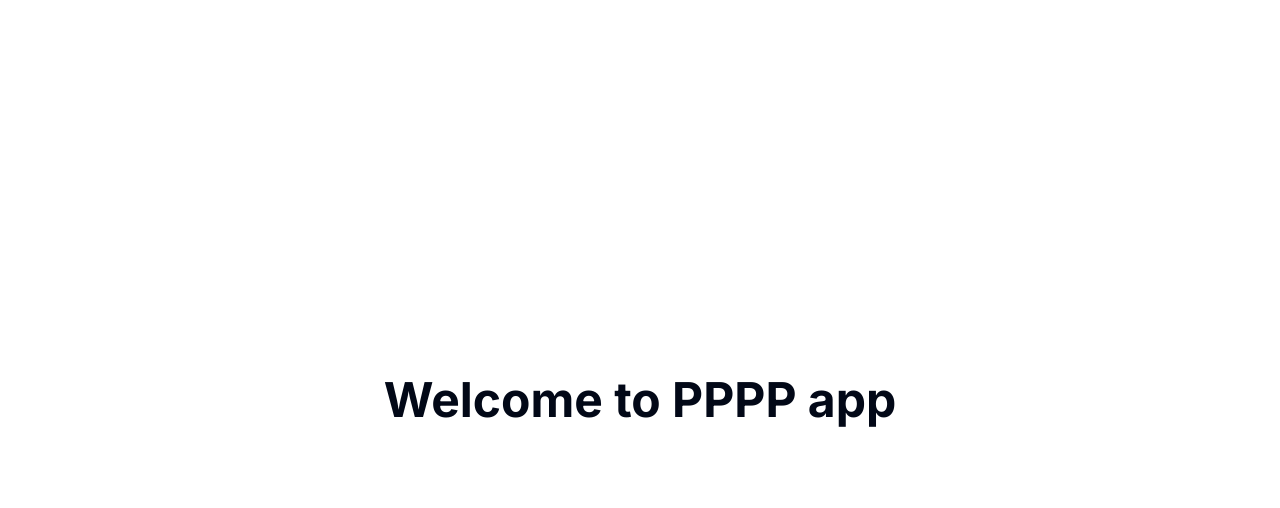
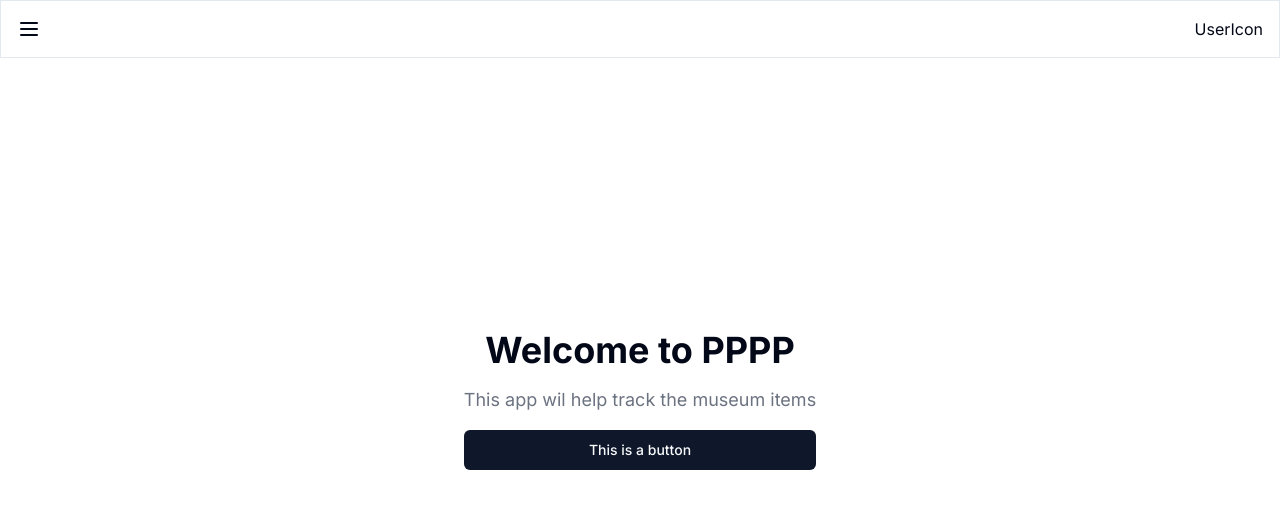
Before and after one commit to ManishManwani36/pppp-app, a Next.js app: page / in a window 1280 px wide. Shown: the top 508 px of the page. Built offline with nearby package versions, Linux system fonts and the light colour scheme.

Commit message:
setup dummy navigation

```diff
--- a/app/layout.tsx
+++ b/app/layout.tsx
@@ -1,6 +1,8 @@
 import type { Metadata } from "next";
 import { Inter } from "next/font/google";
 import "./globals.css";
+import { cn } from "@/lib/utils";
+import { MobileNavigation } from "@/components/navigation";
 
 const inter = Inter({ subsets: ["latin"] });
 
@@ -16,7 +18,12 @@
 }>) {
   return (
     <html lang="en">
-      <body className={inter.className}>{children}</body>
+      <body className={inter.className}>
+        <MobileNavigation />
+        <div className="w-full p-4 min-h-screen flex flex-col justify-center items-center">
+          {children}
+        </div>
+      </body>
     </html>
   );
 }
--- a/app/page.tsx
+++ b/app/page.tsx
@@ -1,9 +1,13 @@
-import Image from "next/image";
+import { Button } from "@/components/ui/button";
 
 export default function Home() {
   return (
-    <div className="min-h-screen flex justify-center items-center">
-      <h1 className="text-5xl font-bold">Welcome to PPPP app</h1>
+    <div className="text-center flex flex-col gap-4">
+      <h1 className="text-4xl font-bold">Welcome to PPPP</h1>
+      <p className="text-lg text-gray-500">
+        This app wil help track the museum items
+      </p>
+      <Button>This is a button</Button>
     </div>
   );
 }
--- /dev/null
+++ b/components/navigation.tsx
@@ -0,0 +1,39 @@
+import {
+  Sheet,
+  SheetContent,
+  SheetDescription,
+  SheetHeader,
+  SheetTitle,
+  SheetTrigger,
+} from "@/components/ui/sheet";
+import { Menu } from "lucide-react";
+
+export function MobileNavigation() {
+  return (
+    <div>
+      <Sheet>
+        <div className="fixed border w-full p-4 flex justify-between">
+          <SheetTrigger>
+            <Menu className="size-6" />
+          </SheetTrigger>
+          UserIcon
+        </div>
+        <SheetContent side="left">
+          <SheetHeader className="text-left">
+            <SheetTitle>Menu</SheetTitle>
+            <SheetDescription>
+              <ul>
+                <li>Item</li>
+                <li>Item</li>
+                <li>Item</li>
+                <li>Item</li>
+                <li>Item</li>
+                <li>Item</li>
+              </ul>
+            </SheetDescription>
+          </SheetHeader>
+        </SheetContent>
+      </Sheet>
+    </div>
+  );
+}
--- /dev/null
+++ b/components/ui/button.tsx
@@ -0,0 +1,56 @@
+import * as React from "react"
+import { Slot } from "@radix-ui/react-slot"
+import { cva, type VariantProps } from "class-variance-authority"
+
+import { cn } from "@/lib/utils"
+
+const buttonVariants = cva(
+  "inline-flex items-center justify-center whitespace-nowrap rounded-md text-sm font-medium ring-offset-background transition-colors focus-visible:outline-none focus-visible:ring-2 focus-visible:ring-ring focus-visible:ring-offset-2 disabled:pointer-events-none disabled:opacity-50",
+  {
+    variants: {
+      variant: {
+        default: "bg-primary text-primary-foreground hover:bg-primary/90",
+        destructive:
+          "bg-destructive text-destructive-foreground hover:bg-destructive/90",
+        outline:
+          "border border-input bg-background hover:bg-accent hover:text-accent-foreground",
+        secondary:
+          "bg-secondary text-secondary-foreground hover:bg-secondary/80",
+        ghost: "hover:bg-accent hover:text-accent-foreground",
+        link: "text-primary underline-offset-4 hover:underline",
+      },
+      size: {
+        default: "h-10 px-4 py-2",
+        sm: "h-9 rounded-md px-3",
+        lg: "h-11 rounded-md px-8",
+        icon: "h-10 w-10",
+      },
+    },
+    defaultVariants: {
+      variant: "default",
+      size: "default",
+    },
+  }
+)
+
+export interface ButtonProps
+  extends React.ButtonHTMLAttributes<HTMLButtonElement>,
+    VariantProps<typeof buttonVariants> {
+  asChild?: boolean
+}
+
+const Button = React.forwardRef<HTMLButtonElement, ButtonProps>(
+  ({ className, variant, size, asChild = false, ...props }, ref) => {
+    const Comp = asChild ? Slot : "button"
+    return (
+      <Comp
+        className={cn(buttonVariants({ variant, size, className }))}
+        ref={ref}
+        {...props}
+      />
+    )
+  }
+)
+Button.displayName = "Button"
+
+export { Button, buttonVariants }
--- /dev/null
+++ b/components/ui/sheet.tsx
@@ -0,0 +1,140 @@
+"use client"
+
+import * as React from "react"
+import * as SheetPrimitive from "@radix-ui/react-dialog"
+import { cva, type VariantProps } from "class-variance-authority"
+import { X } from "lucide-react"
+
+import { cn } from "@/lib/utils"
+
+const Sheet = SheetPrimitive.Root
+
+const SheetTrigger = SheetPrimitive.Trigger
+
+const SheetClose = SheetPrimitive.Close
+
+const SheetPortal = SheetPrimitive.Portal
+
+const SheetOverlay = React.forwardRef<
+  React.ElementRef<typeof SheetPrimitive.Overlay>,
+  React.ComponentPropsWithoutRef<typeof SheetPrimitive.Overlay>
+>(({ className, ...props }, ref) => (
+  <SheetPrimitive.Overlay
+    className={cn(
+      "fixed inset-0 z-50 bg-black/80  data-[state=open]:animate-in data-[state=closed]:animate-out data-[state=closed]:fade-out-0 data-[state=open]:fade-in-0",
+      className
+    )}
+    {...props}
+    ref={ref}
+  />
+))
+SheetOverlay.displayName = SheetPrimitive.Overlay.displayName
+
+const sheetVariants = cva(
+  "fixed z-50 gap-4 bg-background p-6 shadow-lg transition ease-in-out data-[state=open]:animate-in data-[state=closed]:animate-out data-[state=closed]:duration-300 data-[state=open]:duration-500",
+  {
+    variants: {
+      side: {
+        top: "inset-x-0 top-0 border-b data-[state=closed]:slide-out-to-top data-[state=open]:slide-in-from-top",
+        bottom:
+          "inset-x-0 bottom-0 border-t data-[state=closed]:slide-out-to-bottom data-[state=open]:slide-in-from-bottom",
+        left: "inset-y-0 left-0 h-full w-3/4 border-r data-[state=closed]:slide-out-to-left data-[state=open]:slide-in-from-left sm:max-w-sm",
+        right:
+          "inset-y-0 right-0 h-full w-3/4  border-l data-[state=closed]:slide-out-to-right data-[state=open]:slide-in-from-right sm:max-w-sm",
+      },
+    },
+    defaultVariants: {
+      side: "right",
+    },
+  }
+)
+
+interface SheetContentProps
+  extends React.ComponentPropsWithoutRef<typeof SheetPrimitive.Content>,
+    VariantProps<typeof sheetVariants> {}
+
+const SheetContent = React.forwardRef<
+  React.ElementRef<typeof SheetPrimitive.Content>,
+  SheetContentProps
+>(({ side = "right", className, children, ...props }, ref) => (
+  <SheetPortal>
+    <SheetOverlay />
+    <SheetPrimitive.Content
+      ref={ref}
+      className={cn(sheetVariants({ side }), className)}
+      {...props}
+    >
+      {children}
+      <SheetPrimitive.Close className="absolute right-4 top-4 rounded-sm opacity-70 ring-offset-background transition-opacity hover:opacity-100 focus:outline-none focus:ring-2 focus:ring-ring focus:ring-offset-2 disabled:pointer-events-none data-[state=open]:bg-secondary">
+        <X className="h-4 w-4" />
+        <span className="sr-only">Close</span>
+      </SheetPrimitive.Close>
+    </SheetPrimitive.Content>
+  </SheetPortal>
+))
+SheetContent.displayName = SheetPrimitive.Content.displayName
+
+const SheetHeader = ({
+  className,
+  ...props
+}: React.HTMLAttributes<HTMLDivElement>) => (
+  <div
+    className={cn(
+      "flex flex-col space-y-2 text-center sm:text-left",
+      className
+    )}
+    {...props}
+  />
+)
+SheetHeader.displayName = "SheetHeader"
+
+const SheetFooter = ({
+  className,
+  ...props
+}: React.HTMLAttributes<HTMLDivElement>) => (
+  <div
+    className={cn(
+      "flex flex-col-reverse sm:flex-row sm:justify-end sm:space-x-2",
+      className
+    )}
+    {...props}
+  />
+)
+SheetFooter.displayName = "SheetFooter"
+
+const SheetTitle = React.forwardRef<
+  React.ElementRef<typeof SheetPrimitive.Title>,
+  React.ComponentPropsWithoutRef<typeof SheetPrimitive.Title>
+>(({ className, ...props }, ref) => (
+  <SheetPrimitive.Title
+    ref={ref}
+    className={cn("text-lg font-semibold text-foreground", className)}
+    {...props}
+  />
+))
+SheetTitle.displayName = SheetPrimitive.Title.displayName
+
+const SheetDescription = React.forwardRef<
+  React.ElementRef<typeof SheetPrimitive.Description>,
+  React.ComponentPropsWithoutRef<typeof SheetPrimitive.Description>
+>(({ className, ...props }, ref) => (
+  <SheetPrimitive.Description
+    ref={ref}
+    className={cn("text-sm text-muted-foreground", className)}
+    {...props}
+  />
+))
+SheetDescription.displayName = SheetPrimitive.Description.displayName
+
+export {
+  Sheet,
+  SheetPortal,
+  SheetOverlay,
+  SheetTrigger,
+  SheetClose,
+  SheetContent,
+  SheetHeader,
+  SheetFooter,
+  SheetTitle,
+  SheetDescription,
+}
--- a/package.json
+++ b/package.json
@@ -9,6 +9,8 @@
     "lint": "next lint"
   },
   "dependencies": {
+    "@radix-ui/react-dialog": "^1.0.5",
+    "@radix-ui/react-slot": "^1.0.2",
     "class-variance-authority": "^0.7.0",
     "clsx": "^2.1.1",
     "lucide-react": "^0.379.0",
@@ -16,7 +18,8 @@
     "react": "^18",
     "react-dom": "^18",
     "tailwind-merge": "^2.3.0",
-    "tailwindcss-animate": "^1.0.7"
+    "tailwindcss-animate": "^1.0.7",
+    "zustand": "^4.5.2"
   },
   "devDependencies": {
     "typescript": "^5",
```
Also changed, not shown: 1 other file (tests, documents, lock files or other folders).
